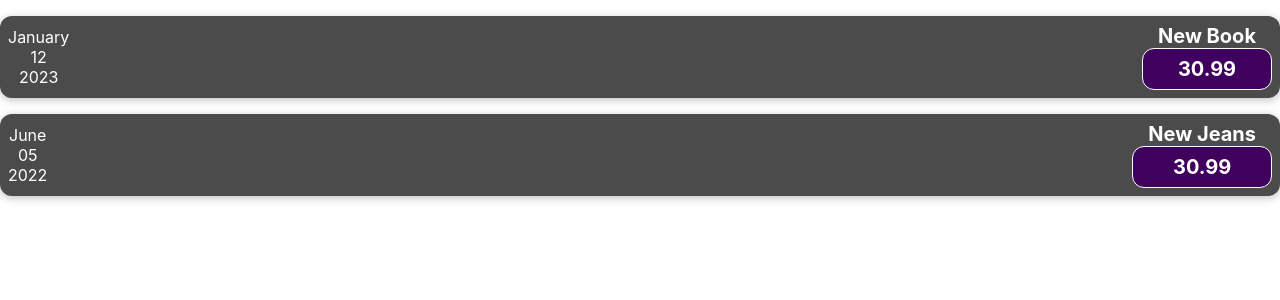
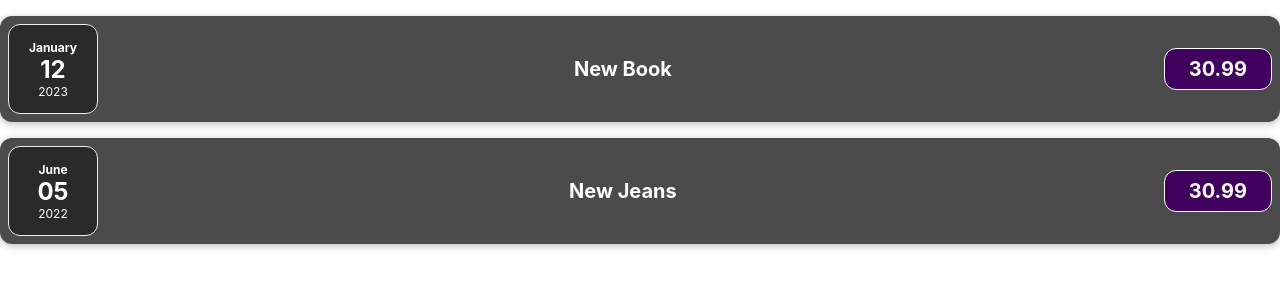
Before and after one commit to KaarelVv/expenses, a React (Create React App) app: page / in a window 1280 px wide. Shown: the top 300 px of the page. Built offline with nearby package versions, Linux system fonts and the light colour scheme.

Commit message:
ylesanne1

```diff
--- /dev/null
+++ b/src/components/ExpenseDate.css
@@ -0,0 +1,26 @@
+.expense-date {
+    display: flex;
+    flex-direction: column;
+    width: 5.5rem;
+    height: 5.5rem;
+    border: 1px solid #ececec;
+    background-color: #2a2a2a;
+    color: white;
+    border-radius: 12px;
+    align-items: center;
+    justify-content: center;
+}
+
+.expense-date__month {
+    font-size: 0.75rem;
+    font-weight: bold;
+}
+
+.expense-date__year {
+    font-size: 0.75rem;
+}
+
+.expense-date__day {
+    font-size: 1.5rem;
+    font-weight: bold;
+}
--- a/src/components/ExpenseDate.js
+++ b/src/components/ExpenseDate.js
@@ -1,12 +1,13 @@
+import './ExpenseDate.css'
 const ExpensDate = (props) => {
     const day = props.date.toLocaleString('en-US', { day: '2-digit' });
     const month = props.date.toLocaleString('en-US', { month: 'long' });
     const year = props.date.getFullYear();
     return (
-        <div>
-            <div>{month} </div>
-            <div>{day} </div>
-            <div>{year} </div>
+        <div className='expense-date'>
+            <div className='expense-date__month'>{month} </div>
+            <div className='expense-date__day'>{day} </div>
+            <div className='expense-date__year'>{year} </div>
         </div>
     )
 }
--- a/src/components/ExpenseItem.js
+++ b/src/components/ExpenseItem.js
@@ -9,8 +9,8 @@
     return (
     <div className='expense-item'>
        <ExpensDate date ={props.data.date} />
-        <div>
-            <div className='expense-item__description'><h2>{props.data.title} </h2></div>
+        <div className='expense-item__description'>
+            <h2>{props.data.title} </h2>
             <div className='expense-item__price'>{props.data.price} </div>
         </div>
     </div>)
```
